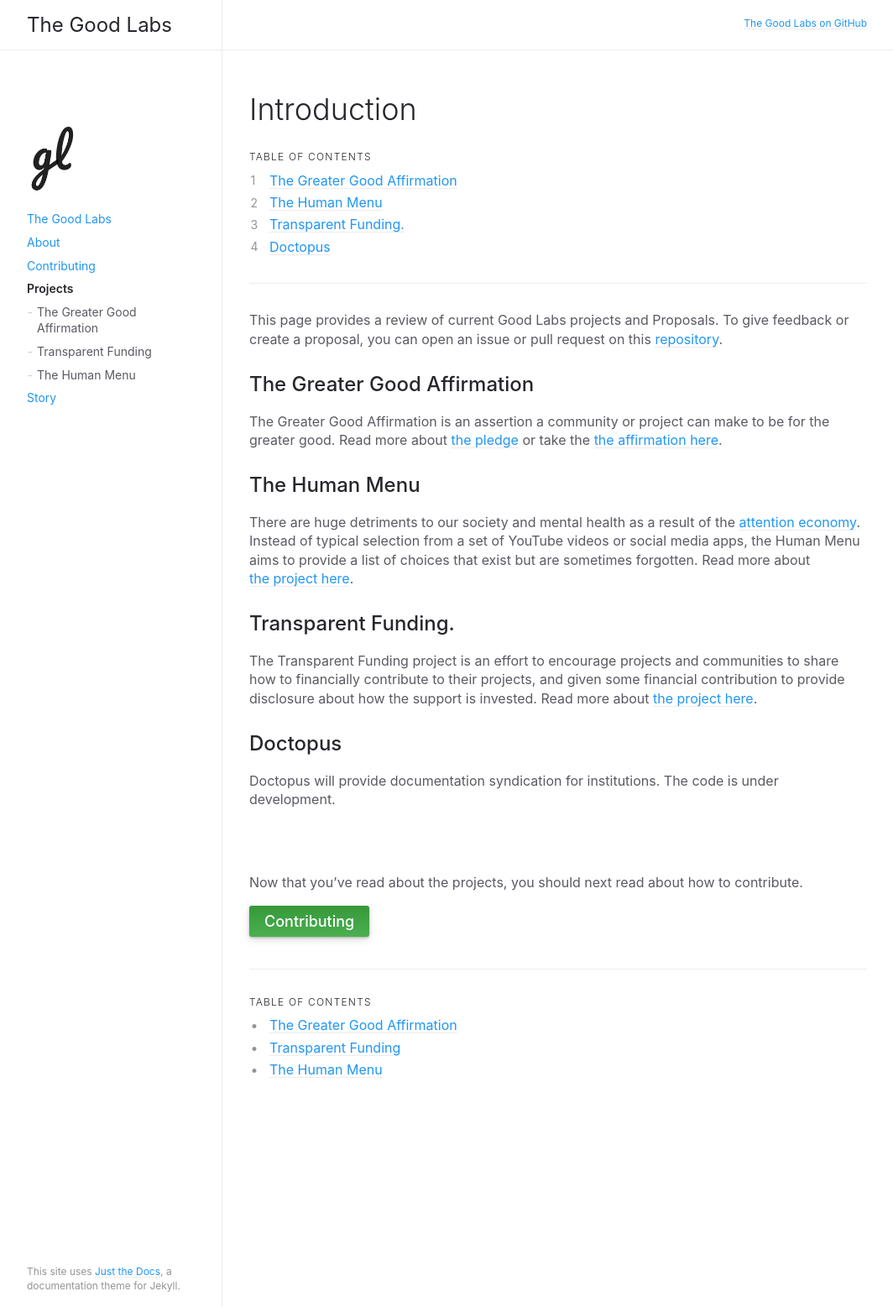
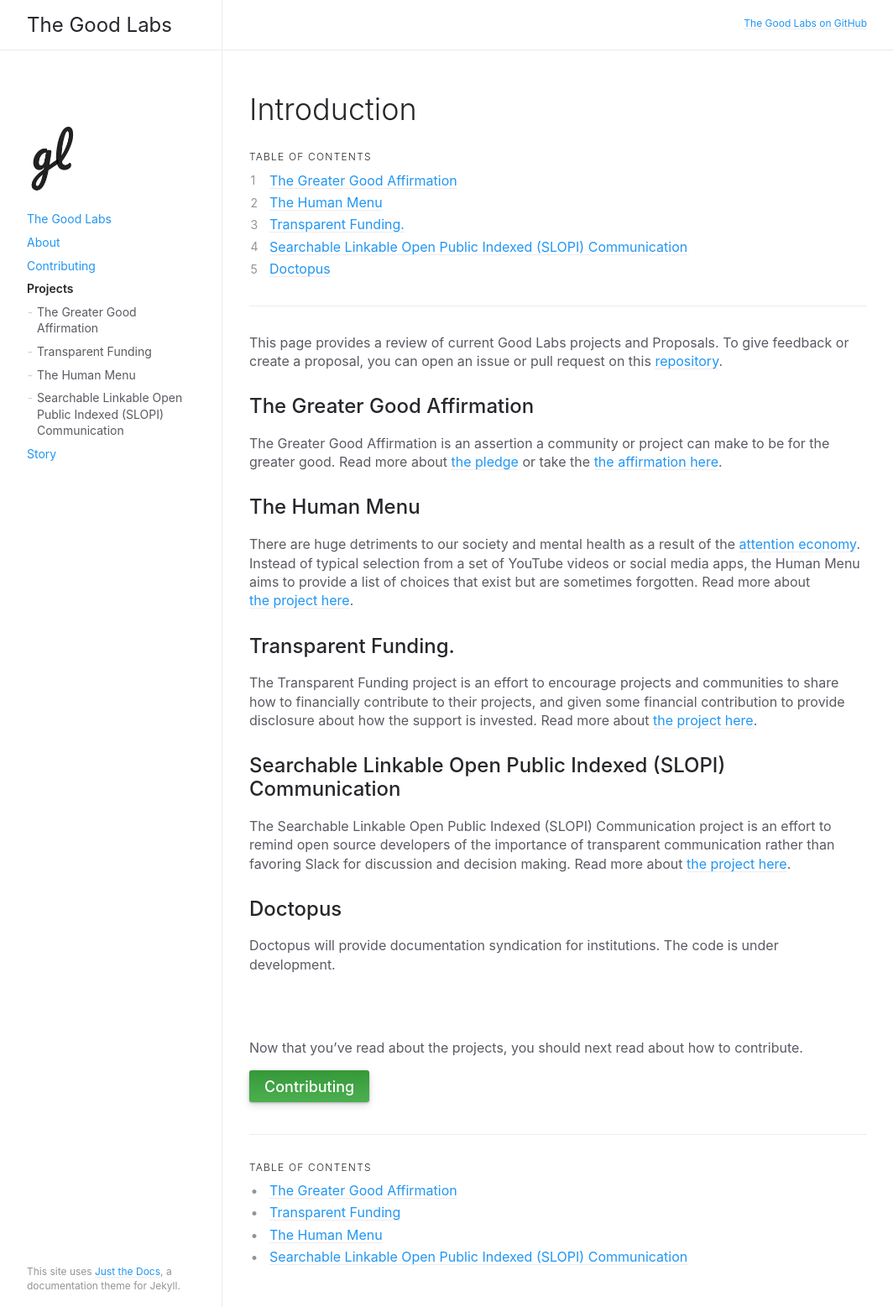
Before and after one commit to good-labs/good-labs.github.io, a Jekyll site: the page built from docs/projects/index.md, in a window 1280 px wide. Shown: the whole page at 84% size, without its empty margins (91-1155 px from the left). Built offline with Jekyll 4.4.1, drawn with Linux system fonts in a browser that asks for light colours; part of the change alters nothing that is shown.

Commit message:
add proposal for SLOPI communication #23
Searchable Linkable Open Public Indexed (SLOPI) Communication

```diff
--- a/docs/projects/index.md
+++ b/docs/projects/index.md
@@ -37,6 +37,11 @@ but are sometimes forgotten. Read more about [the project here]({{ site.url }}{{
 The Transparent Funding project is an effort to encourage projects and communities to share how to financially contribute to their projects, and given some financial contribution to provide disclosure about how the support is invested. Read more about [the project here]({{ site.url }}{{ site.baseurl }}/docs/projects/funding/).
 
 
+## Searchable Linkable Open Public Indexed (SLOPI) Communication
+
+The Searchable Linkable Open Public Indexed (SLOPI) Communication project is an effort to remind open source developers of the importance of transparent communication rather than favoring Slack for discussion and decision making. Read more about [the project here]({{ site.url }}{{ site.baseurl }}/docs/projects/slopi-communication/).
+
+
 ## Doctopus
 
 Doctopus will provide documentation syndication for institutions. The code is under development.
--- /dev/null
+++ b/docs/projects/slopi-communication.md
@@ -0,0 +1,59 @@
+---
+layout: default
+title: Searchable Linkable Open Public Indexed (SLOPI) Communication
+nav_order: 3
+parent: Projects
+---
+
+# Searchable Linkable Open Public Indexed (SLOPI) Communication
+{: .no_toc }
+
+## Table of contents
+{: .no_toc .text-delta }
+
+1. TOC
+{:toc}
+
+---
+
+## What is it?
+
+Messages written in the SLOPI (pronounced "sloppy") communication style are:
+
+- Searchable: Messages can be found using Google or other search engines.
+- Linkable: Messages have a permalink.
+- Open: Messages are in the open.
+- Public: Messages are public.
+- Indexed: Messages are indexed by search engines.
+
+This phrasing, especially with regard to messages being searchable and linkable, is inspired by the [discussion][] criteria of [Core Infrastructure Initiative (CII) Best Practices][] program.
+
+Examples of communication tools that support the SLOPI style include:
+
+- mailing lists with public archives
+- Gitter
+- IRC channels with public logs
+- XMPP rooms with public logs
+
+While open source projects should endeavor to communicate in the SLOPI style whenever possible, this style is inappropriate for security, code of conduct violations, and telling co-workers on your floor that you brought in donuts.
+
+The SLOPI style can take some getting used to if you are new to open source culture. It's ok to be a little sloppy. Please don't worry if the message you send isn't perfect. The fact that you sent it in the open is appreciated. Open source is getting friendlier. A thick skin isn't as necessary as it was in the past.
+
+[discussion]: https://github.com/coreinfrastructure/best-practices-badge/commit/65ebe74d7bfdf661502978311200d0c32f7b8be8
+[Core Infrastructure Initiative (CII) Best Practices]: https://bestpractices.coreinfrastructure.org
+
+## Why do we need it?
+
+Open source projects are adopting Slack, forgetting the importance of public and open communication. How can your users and contributors know what you're thinking if the majority of discussion and decision making is done in Slack? Did you forget that you have a mailing list with public archives? Have you considered chat tools that support a SLOPI communication style?
+
+## Project Plan
+
+- Tell success stories of projects that have adopted a SLOPI communication style as positive role models. Link to the various tooks they use.
+- List alternatives to Slack that are SLOPI, such as Gitter, logged IRC channels, and logged XMPP rooms.
+- List blog posts that have made the argument that Slack is bad for open source.
+
+## Resources
+
+- [Considering the Use of Walled Gardens for FLOSS Project Communication][] by @megansquire
+
+[Considering the Use of Walled Gardens for FLOSS Project Communication]: https://doi.org/10.1007/978-3-319-57735-7_1
```
